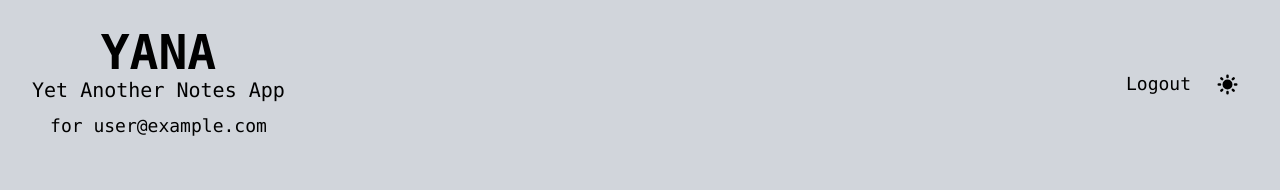
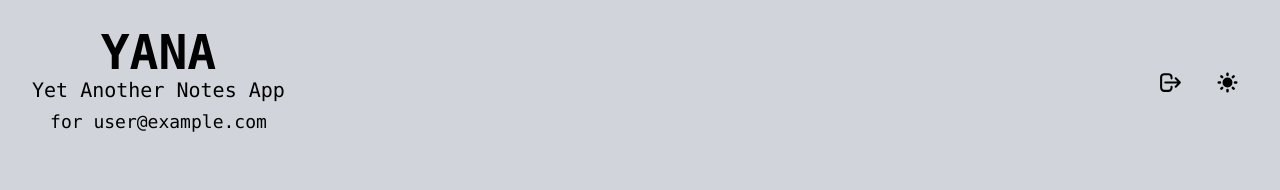
Before and after one commit to octagony/YANA, a React (Vite) app: page /auth in a window 1280 px wide. Shown: the top 190 px of the page. Built offline with nearby package versions, Linux system fonts and the light colour scheme; no server answers; sample sign-in values are in the browser's storage.

Commit message:
[REFACTOR] Update styles in Header

```diff
--- a/src/components/Header/Header.module.css
+++ b/src/components/Header/Header.module.css
@@ -1,19 +1,34 @@
-.header{
-    @apply p-4 flex justify-between items-center my-3
+.header {
+  @apply p-4 flex justify-between items-center my-3;
 }
 
-.title{
-    @apply text-2xl sm:text-5xl font-bold text-center
+.header__info {
+  @apply text-center;
 }
 
-.subtitle{
-   @apply hidden md:block text-xl
+.title {
+  @apply text-2xl sm:text-5xl font-bold text-center;
 }
 
-:global(.dark) .header{
-    @apply text-white
+.subtitle {
+  @apply hidden md:block text-xl;
 }
 
-:global(.dark) .subtitle{
-    @apply text-white
+.user__info {
+  @apply block mt-1 text-sm sm:text-lg;
 }
+
+.icons__wrapper {
+  @apply flex items-center gap-2 sm:gap-4 lg:gap-6;
+}
+.logout__btn {
+  @apply cursor-pointer;
+}
+
+:global(.dark) .header {
+  @apply text-white;
+}
+
+:global(.dark) .subtitle {
+  @apply text-white;
+}
--- a/src/components/Header/Header.tsx
+++ b/src/components/Header/Header.tsx
@@ -1,41 +1,39 @@
-import React from 'react'
-import { Link } from 'wouter'
-import ThemeToggle from '../ThemeToggle/ThemeToggle'
-import styles from './Header.module.css'
-import { useAuthStore } from '../../store/auth.store'
-import useAuth from '../../hooks/useAuth'
+import { Link } from "wouter";
+import ThemeToggle from "../ThemeToggle/ThemeToggle";
+import styles from "./Header.module.css";
+import { useAuthStore } from "../../store/auth.store";
+import useAuth from "../../hooks/useAuth";
+import { HiOutlineLogout } from "react-icons/hi";
 
 const Header = () => {
-	const { user } = useAuthStore()
-	const { logout } = useAuth()
+  const { user } = useAuthStore();
+  const { logout } = useAuth();
   return (
     <header className={styles.header}>
-			<div>
-				<Link to='/'>
+      <div className={styles.header__info}>
+        <Link to="/">
           <h1 className={styles.title}>YANA</h1>
         </Link>
         <span className={styles.subtitle}>Yet Another Notes App</span>
         {user?.email && (
-					<span className='block text-center mt-2 text-sm md:text-base lg:text-lg'>
-						for {user?.email}
-					</span>
+          <span className={styles.user__info}>for {user?.email}</span>
         )}
       </div>
-			<div className='flex flex-col-reverse items-center md:flex-row md:gap-4 sm:gap-4'>
+      <div className={styles.icons__wrapper}>
         {user?.email ? (
-					<div>
-						<button className='text-sm md:text-lg' onClick={logout}>
-							Logout
-						</button>
-					</div>
+          <HiOutlineLogout
+            className={styles.logout__btn}
+            size={25}
+            onClick={logout}
+          />
         ) : (
-					<Link href='/auth'>
+          <Link href="/auth">
             <button>Login</button>
           </Link>
         )}
         <ThemeToggle />
       </div>
     </header>
-	)
-}
-export default Header
+  );
+};
+export default Header;
```
Lines whose indentation alone changed are shown as unchanged.
